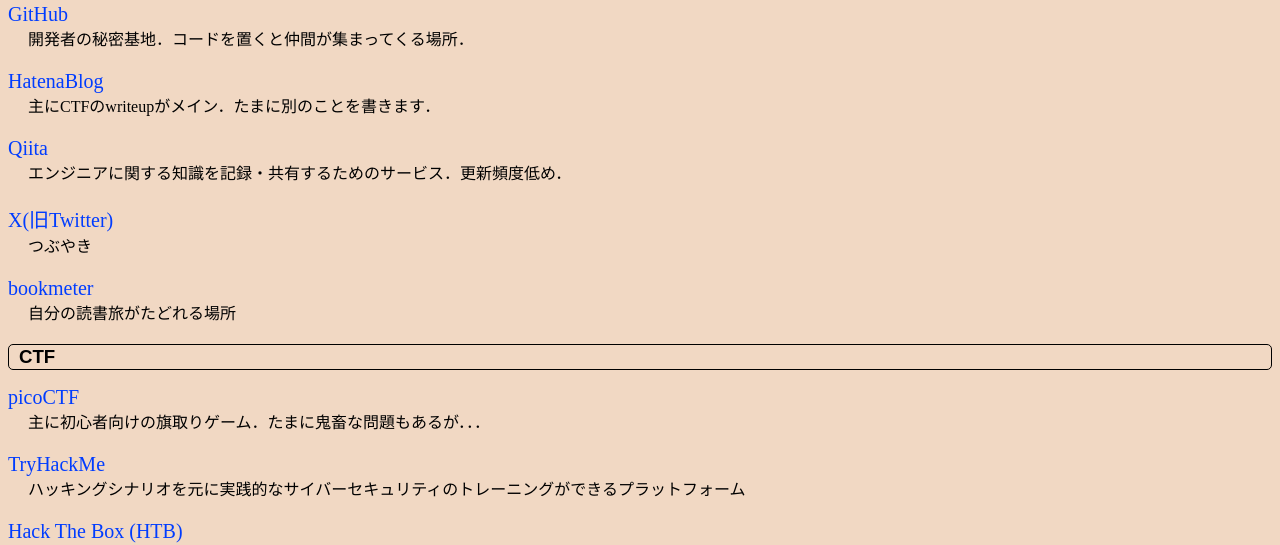
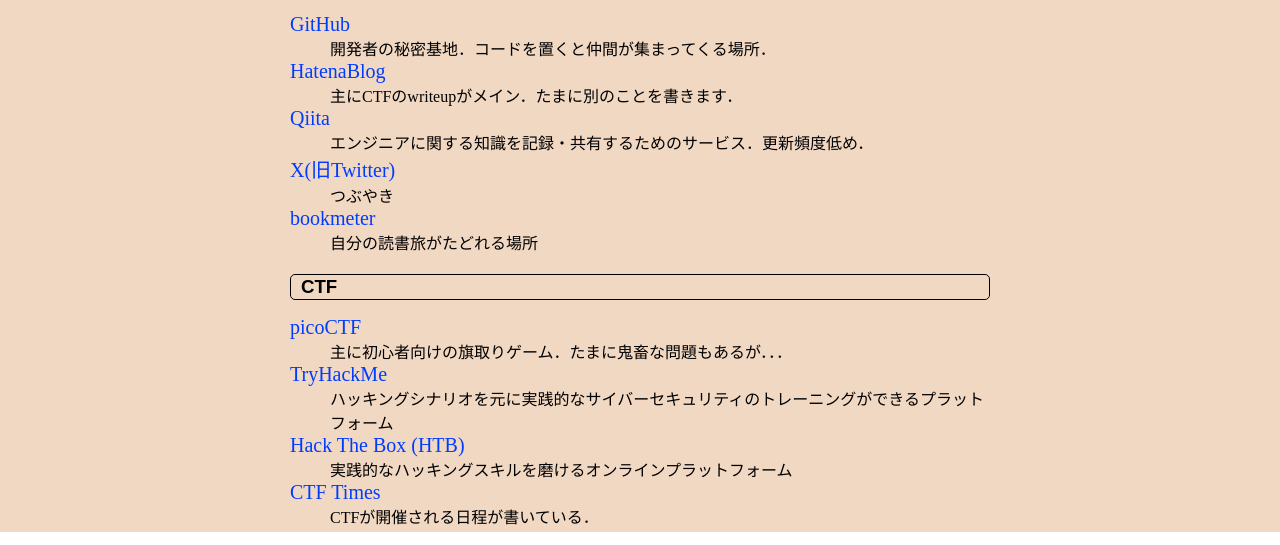
Before and after one commit to Thayato0418/Thayato0418.github.io, a plain HTML site: page index.html in a window 1280 px wide. Shown: the part 268-813 px from the top of the page. Drawn offline with Linux system fonts and the light colour scheme.

Commit message:
bodyスタイルを追加し，背景色を設定しました

```diff
--- a/style.css
+++ b/style.css
@@ -1,6 +1,17 @@
 body{
+    max-width:700px;
+    margin:0 auto;
+    padding:10px;
+}
+
+body::before{
+    content:"";
+    position:fixed;
+    inset:0;
     background-color:#f1d8c3;
+    z-index:-1;
 }
+
 h1{
     color:#FFFFFF;
     background-color:#FF3333;
@@ -9,6 +20,7 @@
     border-right:solid 10px #000000;
     padding:5px 7px;
 }
+
 h2{
     display:table;
     border:solid 1px #000000;
@@ -17,6 +29,7 @@
     margin-top:20px;
     margin-bottom:10px;
 }
+
 h3{
     font-family:sans-serif;
     font-size:14pt;
@@ -32,15 +45,12 @@
     color:#003cff;
     font-size:20px
 }
+
 a:visited{
     color:#990099;
 }
+
 a:hover{
     color:#FF0000;
     font-weight:bold;
 }
-
-dl dd {
-    margin-bottom:20px;  /* 下の間隔を20pxに設定 */
-    margin-left:20px;    /* インデントはそのまま */
-}
```
